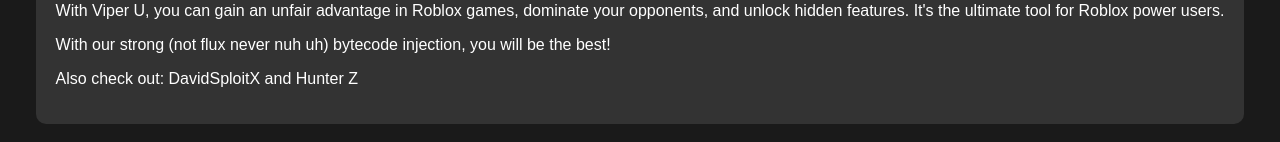
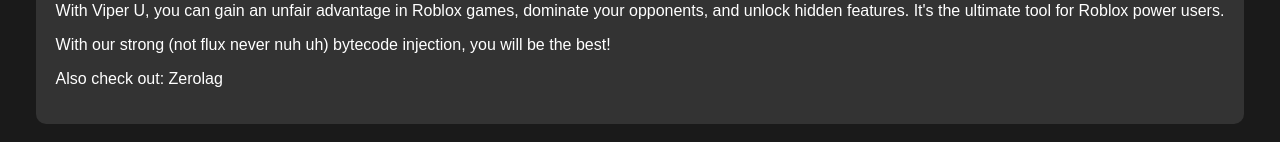
Before and after one commit to SimplexityButGithub/vunew, a plain HTML site: page index.html in a window 1280 px wide. Shown: the part 386-528 px from the top of the page. Drawn offline with Linux system fonts and the light colour scheme.

Commit message:
Update index.html

```diff
--- a/index.html
+++ b/index.html
@@ -78,7 +78,7 @@
         With our strong (not flux never nuh uh) bytecode injection, you will be the best!
       </p>
       <p>
-        Also check out: DavidSploitX and Hunter Z
+        Also check out: Zerolag
       </p>
     </div>
 
```
